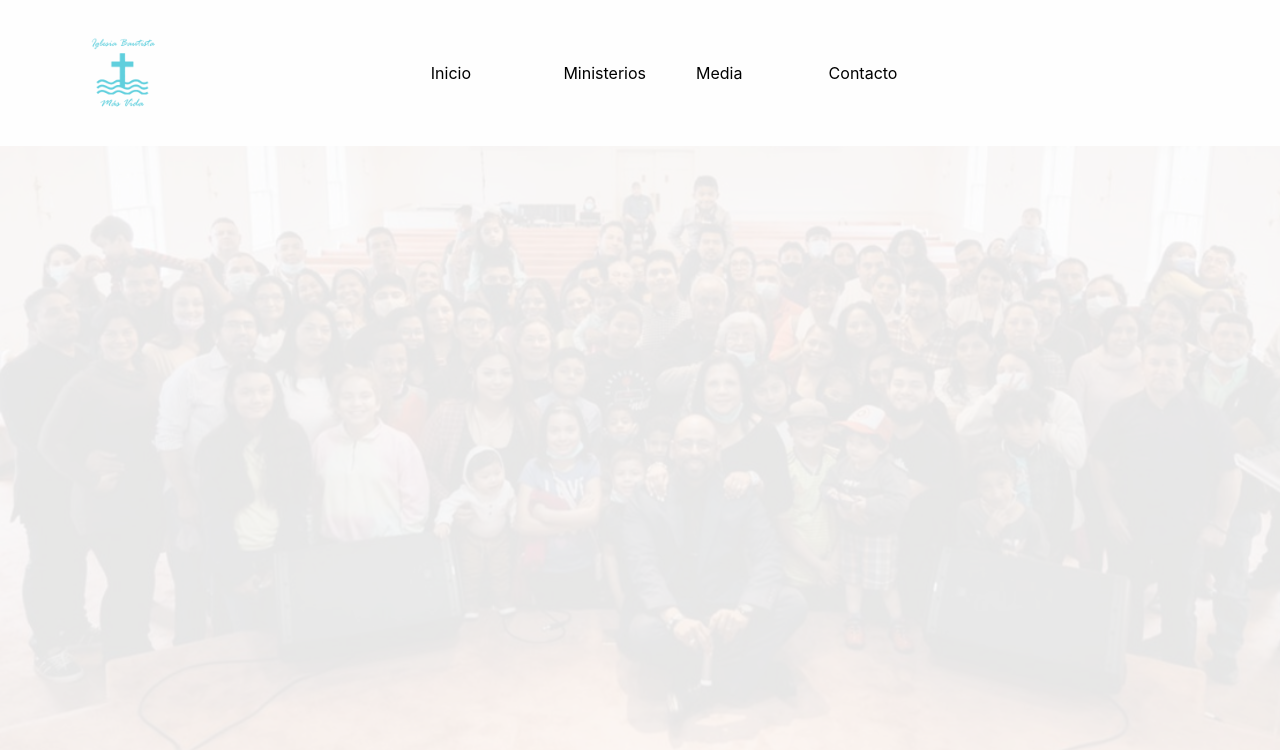
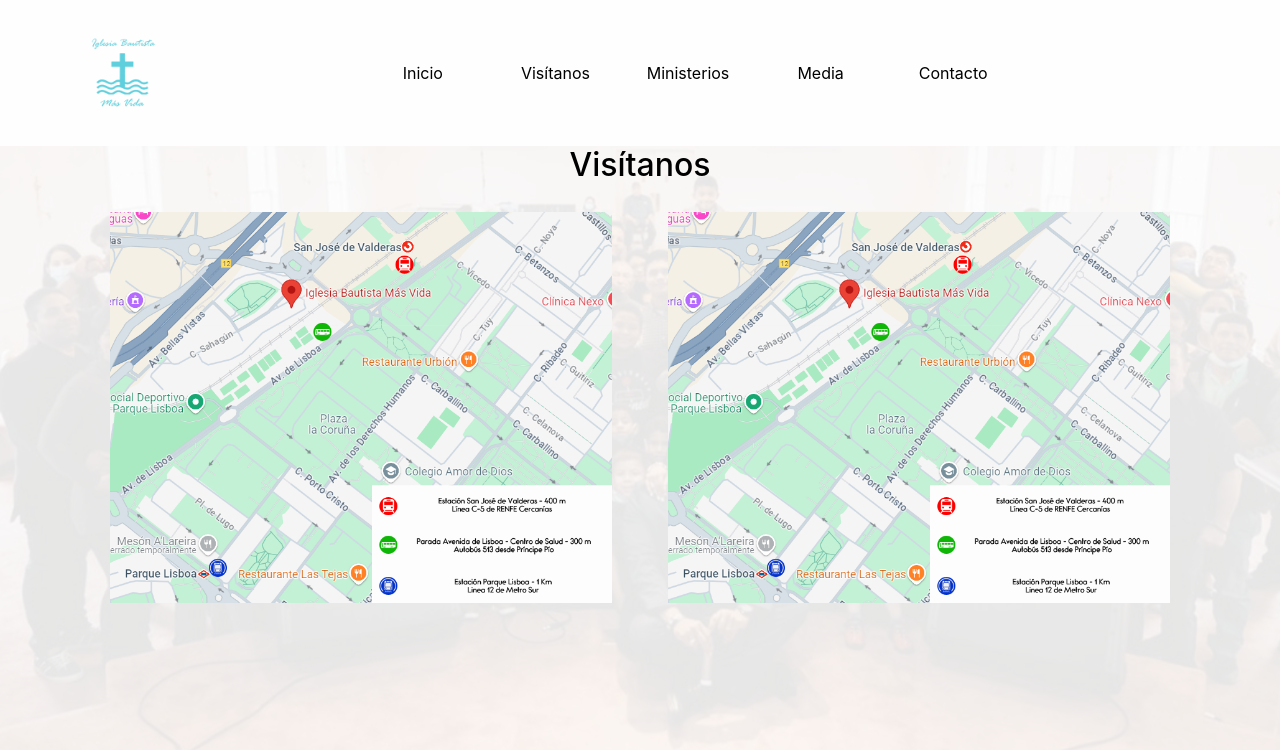
Before and after one commit to mmorac/ibmvwebdev, a React (Create React App) app: page /visita in a window 1280 px wide. Shown: the top 750 px of the page. Built offline with nearby package versions, Linux system fonts and the light colour scheme.

Commit message:
Agregando el componente de visita

```diff
--- a/public/style/style.css
+++ b/public/style/style.css
@@ -37,9 +37,24 @@ body::before {
     position: relative;
     z-index: 2; /* Asegúrate de que el contenido esté por encima de la capa */
     padding: 20px;
+    text-align: center;
     color: black; /* Cambia según el diseño */
+    display: flex;
 }
 
+.titulo{
+    position: relative;
+    z-index: 2; /* Asegúrate de que el contenido esté por encima de la capa */
+    width: 100%;
+    justify-content: center;
+    color: black; /* Cambia según el diseño */
+    display: flex;
+}
+
+.titulo h2{
+    text-align: center;
+
+}
 /* ELEMENTOS DEL NAVBAR */
 
 
@@ -56,6 +71,18 @@ body::before {
     display: flex;
     justify-content: center;
     width: 100%;
+}
+
+/* ELEMENTOS DE LA PÁGINA VISÍTANOS */
+
+.contenedorimagenvisita{
+    height: 60%;
+    width: 50%;
+}
+.como_llegar{
+    display: inline-flex;
+    width: 90%;
+    height: 90%;
 }
 
 /* ELEMENTOS DE LA PÁGINA DE CONTACTO */
--- a/src/App.tsx
+++ b/src/App.tsx
@@ -5,6 +5,7 @@ import Inicio from './componentes/Inicio';
 import Media from './componentes/Media';
 import Contacto from './componentes/Contacto';
 import Ministerios from './componentes/Ministerios';
+import Visita from './componentes/Visita';
 
 const App: React.FC = () =>{
 
@@ -38,6 +39,9 @@ const App: React.FC = () =>{
                   <Link className='nav-link active' to="/" onClick={handleNavItemClick}>Inicio</Link>
                 </li>
                 <li className="nav-item">
+                  <Link className='nav-link active' to="/visita" onClick={handleNavItemClick}>Visítanos</Link>
+                </li>
+                <li className="nav-item">
                   <Link className='nav-link active' to="/ministerios" onClick={handleNavItemClick}>Ministerios</Link>
                 </li>
                 <li className="nav-item">
@@ -53,6 +57,7 @@ const App: React.FC = () =>{
         <Routes>
           <Route path="/" element={<Inicio />}></Route>
           <Route path="/media" element={<Media />}></Route>
+          <Route path="/visita" element={<Visita />}></Route>
           <Route path="/contacto" element={<Contacto />}></Route>
           <Route path="/ministerios" element={<Ministerios />}></Route>
         </Routes>
--- /dev/null
+++ b/src/componentes/Visita.tsx
@@ -0,0 +1,21 @@
+import React from "react";
+
+const Visita: React.FC = () =>{
+    return(
+        <div>
+            <div className="titulo">
+                <h2>Visítanos</h2>
+            </div>
+            <div className="container">
+                <div className="contenedorimagenvisita">
+                    <img className="como_llegar" src="/img/ibmv_transporte.png" alt="" />
+                </div>
+                <div className="contenedorimagenvisita">
+                    <img className="como_llegar" src="/img/ibmv_transporte.png" alt="" />
+                </div>
+            </div>
+        </div>
+    );
+}
+
+export default Visita;
```
Also changed, not shown: public/img/ibmv_transporte.png (added).
